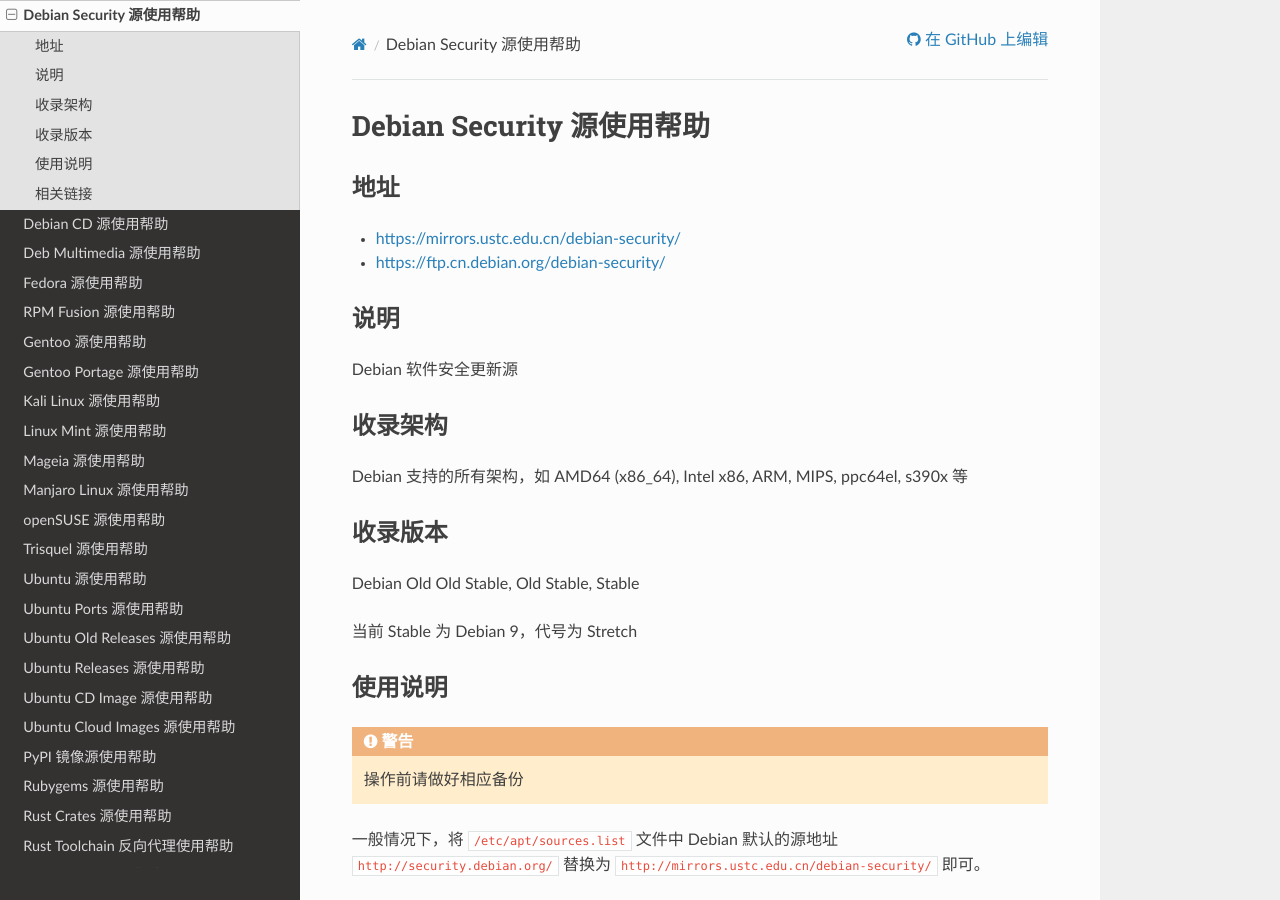
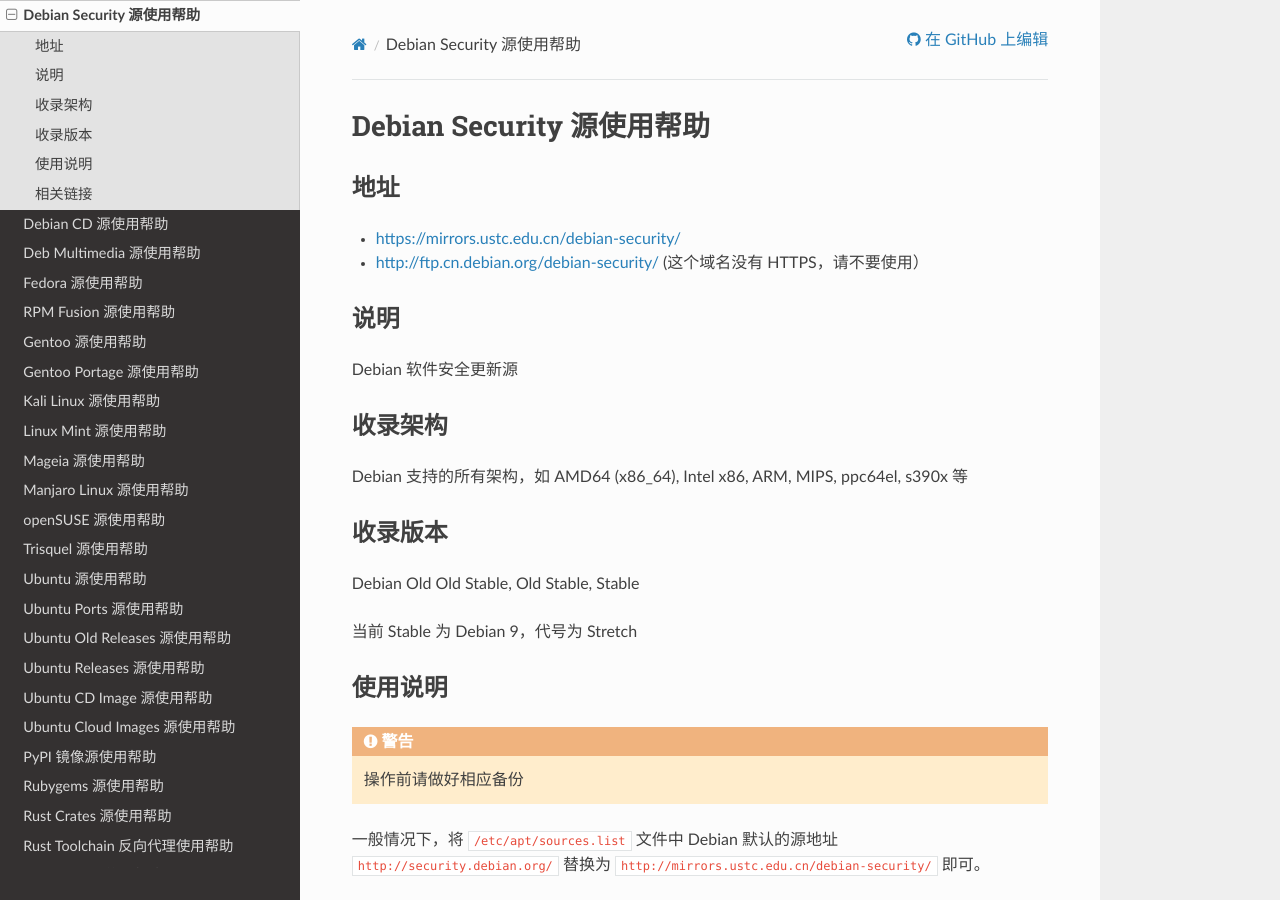
Before and after one commit to ustclug/mirrorhelp, a Sphinx documentation site: the page built from source/debian-security.rst, in a window 1280 px wide and 900 px high. Built offline with Sphinx 7.4.7 and the Read the Docs theme 2.0.0, drawn with Linux system fonts in a browser that asks for light colours; pages that are not in the unit, such as notebooks, are missing from menus.

Commit message:
deprecate https://ftp.cn.d.o
Signed-off-by: Shengjing Zhu <i@zhsj.me>

```diff
--- a/source/debian-security.rst
+++ b/source/debian-security.rst
@@ -6,7 +6,7 @@
 ====
 
 * https://mirrors.ustc.edu.cn/debian-security/
-* https://ftp.cn.debian.org/debian-security/
+* http://ftp.cn.debian.org/debian-security/ (这个域名没有 HTTPS，请不要使用）
 
 说明
 ====
--- a/source/debian.rst
+++ b/source/debian.rst
@@ -6,7 +6,7 @@
 ====
 
 * https://mirrors.ustc.edu.cn/debian/
-* https://ftp.cn.debian.org/debian/
+* http://ftp.cn.debian.org/debian/ (这个域名没有 HTTPS，请不要使用）
 
 说明
 ====
```
